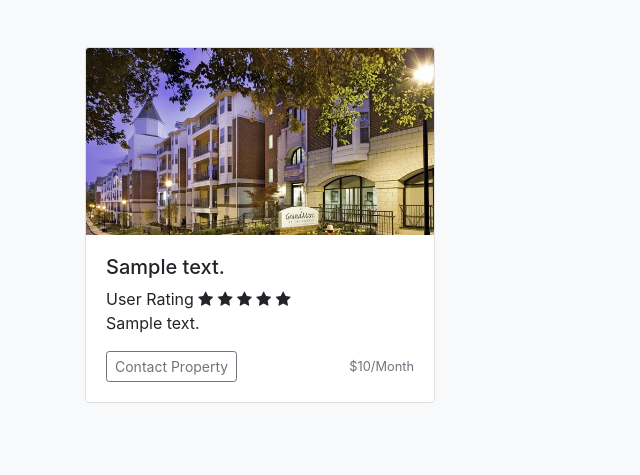
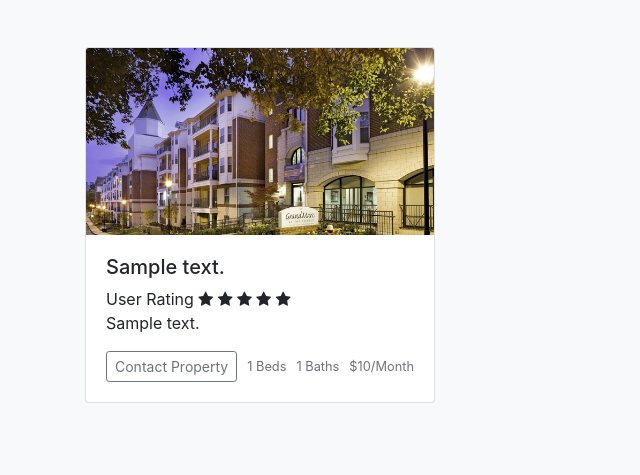
Before and after one commit to UVA-CS3240-S19/HoosHome, a Django app: page /listings in a window 1280 px wide. Shown: the part 389-864 px from the top of the page, without its empty margins (0-640 px from the left). Run offline with Django 3.2, Linux system fonts and the light colour scheme; tables that the repository leaves empty hold one stand-in row (Sample ...); some libraries are stand-ins or nearby versions.

Commit message:
Update listing_list.html

```diff
--- a/home/templates/home/listing_list.html
+++ b/home/templates/home/listing_list.html
@@ -40,7 +40,8 @@
 
                       <button type="button" class="btn btn-sm btn-outline-secondary">Contact Property</button>
                     </div>
-                      <small class="text-muted">{{choice.bedsbaths}}</small>
+                      <small class="text-muted">{{choice.beds}} Beds</small>
+                      <small class="text-muted">{{choice.baths}} Baths</small>
                     <small class="text-muted">${{choice.price}}/Month</small>
                   </div>
                 </div>
```
